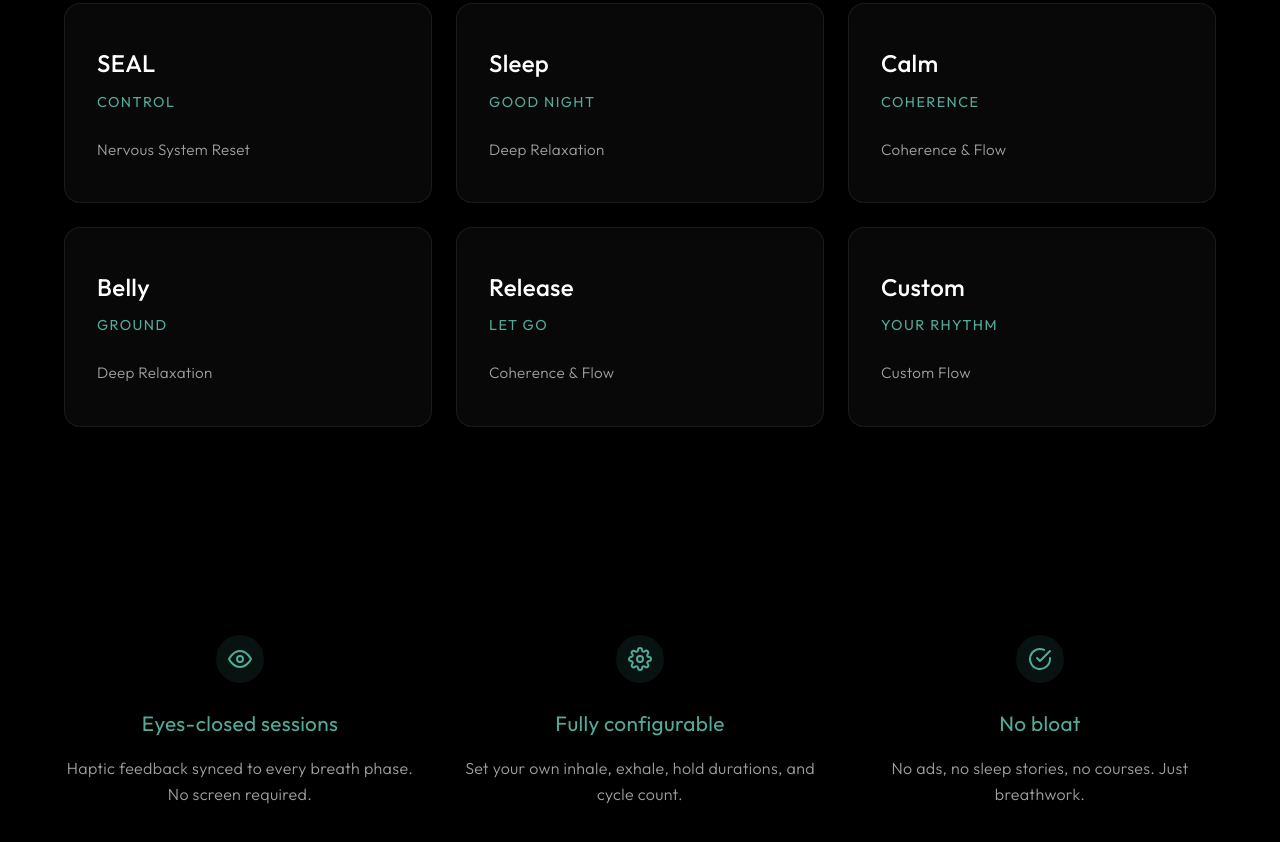
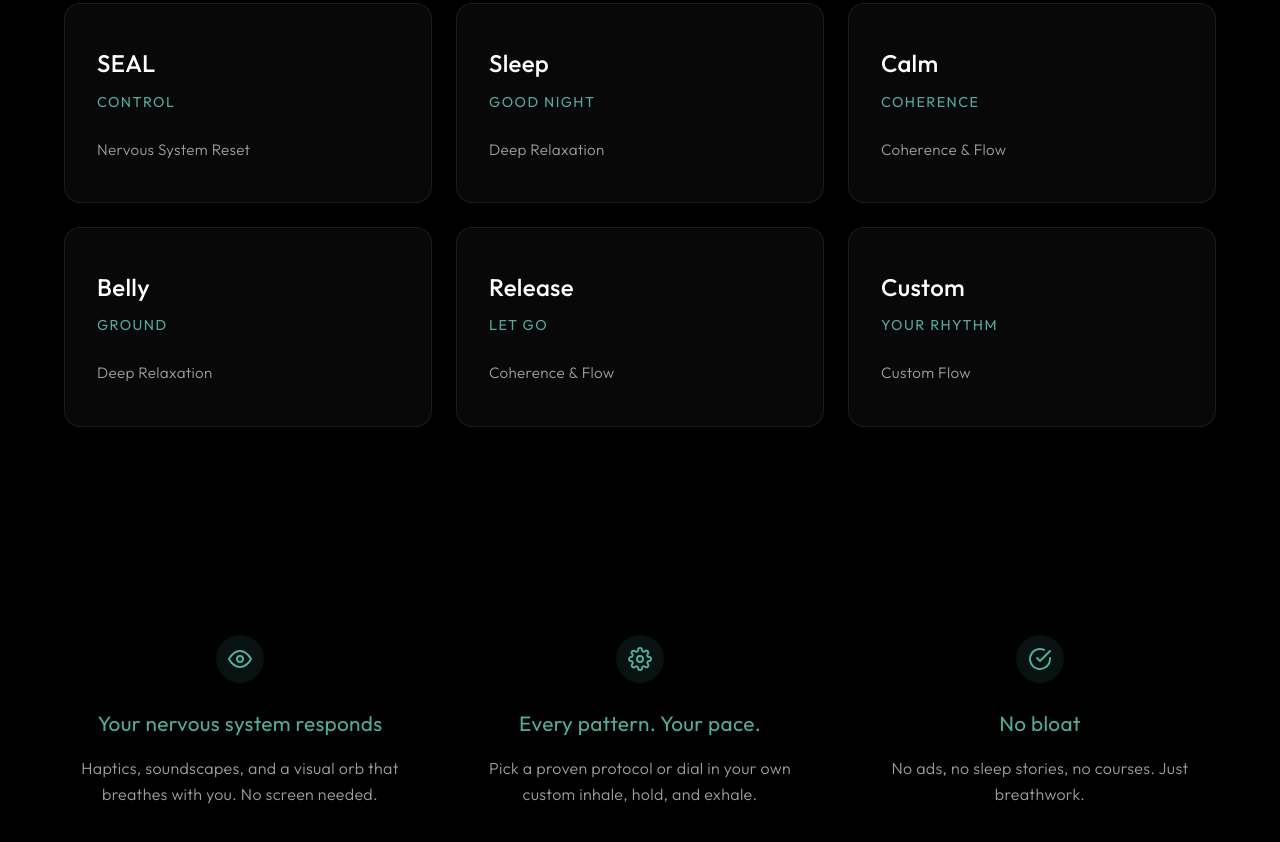
Before and after one commit to Sveisan/app-launch-os, a website: page public/index.html in a window 1280 px wide. Shown: the part 1188-2030 px from the top of the page. Drawn offline with Linux system fonts and the light colour scheme.

Commit message:
update: refine frontpage copy to match app imagery

```diff
--- a/public/index.html
+++ b/public/index.html
@@ -117,7 +117,7 @@
     <section class="hero">
         <div class="orb-container"><div class="orb"></div></div>
         <h1>Nine breathing techniques.<br>One discipline.</h1>
-        <p class="subtitle">The only breathing app that treats breathwork as a discipline, not an afterthought.</p>
+        <p class="subtitle">9 protocols from Navy SEALs, neuroscientists, and elite coaches. One app.</p>
         <a href="#" class="btn-primary">Download on the App Store</a>
     </section>
 
@@ -141,15 +141,15 @@
             <div class="feature-icon">
                 <svg width="24" height="24" viewBox="0 0 24 24" fill="none" stroke="currentColor" stroke-width="2" stroke-linecap="round" stroke-linejoin="round"><path d="M1 12s4-8 11-8 11 8 11 8-4 8-11 8-11-8-11-8z"></path><circle cx="12" cy="12" r="3"></circle></svg>
             </div>
-            <h3>Eyes-closed sessions</h3>
-            <p>Haptic feedback synced to every breath phase. No screen required.</p>
+            <h3>Your nervous system responds</h3>
+            <p>Haptics, soundscapes, and a visual orb that breathes with you. No screen needed.</p>
         </div>
         <div class="feature-item">
             <div class="feature-icon">
                 <svg width="24" height="24" viewBox="0 0 24 24" fill="none" stroke="currentColor" stroke-width="2" stroke-linecap="round" stroke-linejoin="round"><circle cx="12" cy="12" r="3"></circle><path d="M19.4 15a1.65 1.65 0 0 0 .33 1.82l.06.06a2 2 0 0 1 0 2.83 2 2 0 0 1-2.83 0l-.06-.06a1.65 1.65 0 0 0-1.82-.33 1.65 1.65 0 0 0-1 1.51V21a2 2 0 0 1-2 2 2 2 0 0 1-2-2v-.09A1.65 1.65 0 0 0 9 19.4a1.65 1.65 0 0 0-1.82.33l-.06.06a2 2 0 0 1-2.83 0 2 2 0 0 1 0-2.83l.06-.06a1.65 1.65 0 0 0 .33-1.82 1.65 1.65 0 0 0-1.51-1H3a2 2 0 0 1-2-2 2 2 0 0 1 2-2h.09A1.65 1.65 0 0 0 4.6 9a1.65 1.65 0 0 0-.33-1.82l-.06-.06a2 2 0 0 1 0-2.83 2 2 0 0 1 2.83 0l.06.06a1.65 1.65 0 0 0 1.82.33H9a1.65 1.65 0 0 0 1-1.51V3a2 2 0 0 1 2-2 2 2 0 0 1 2 2v.09a1.65 1.65 0 0 0 1 1.51 1.65 1.65 0 0 0 1.82-.33l.06-.06a2 2 0 0 1 2.83 0 2 2 0 0 1 0 2.83l-.06.06a1.65 1.65 0 0 0-.33 1.82V9a1.65 1.65 0 0 0 1.51 1H21a2 2 0 0 1 2 2 2 2 0 0 1-2 2h-.09a1.65 1.65 0 0 0-1.51 1z"></path></svg>
             </div>
-            <h3>Fully configurable</h3>
-            <p>Set your own inhale, exhale, hold durations, and cycle count.</p>
+            <h3>Every pattern. Your pace.</h3>
+            <p>Pick a proven protocol or dial in your own custom inhale, hold, and exhale.</p>
         </div>
         <div class="feature-item">
             <div class="feature-icon">
```
